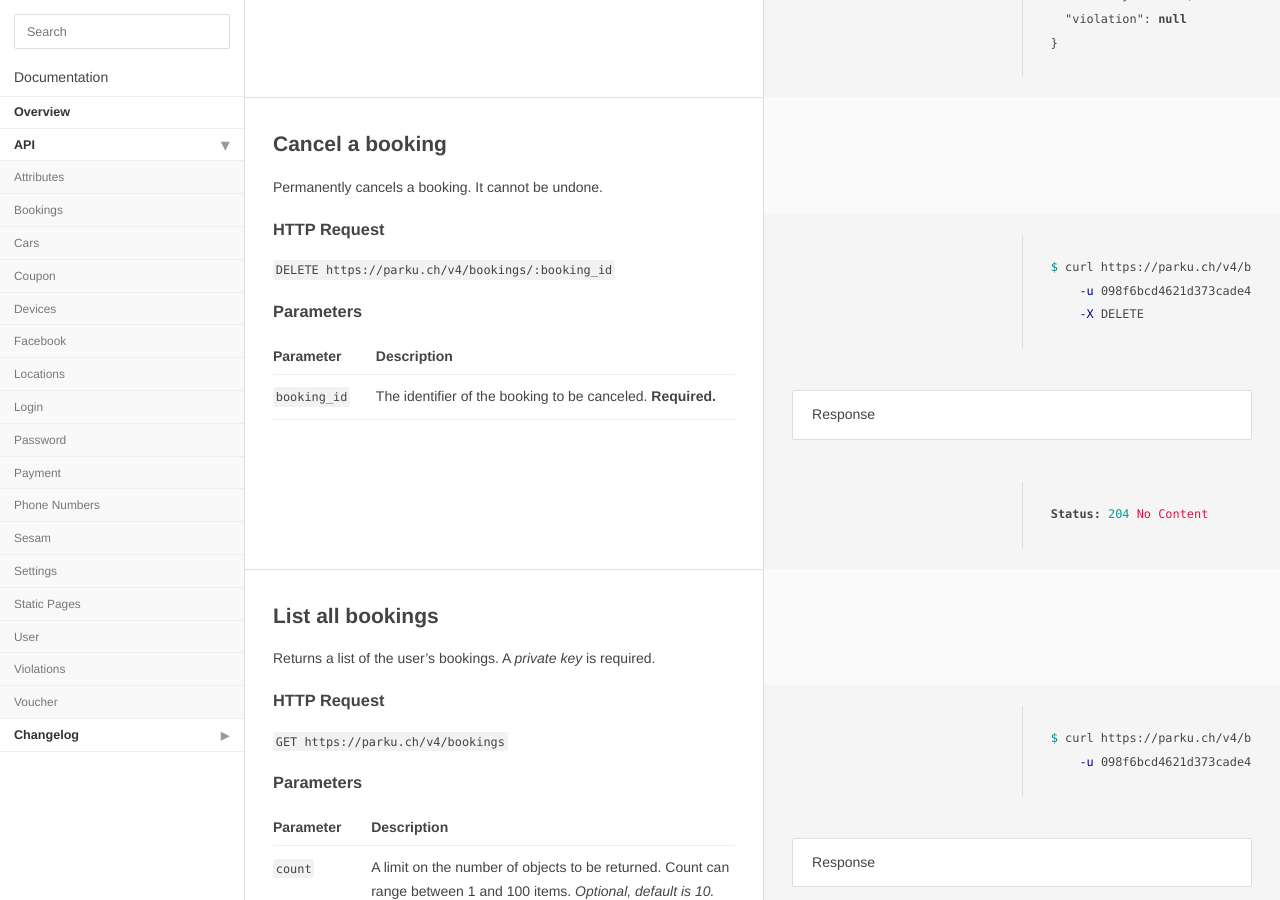
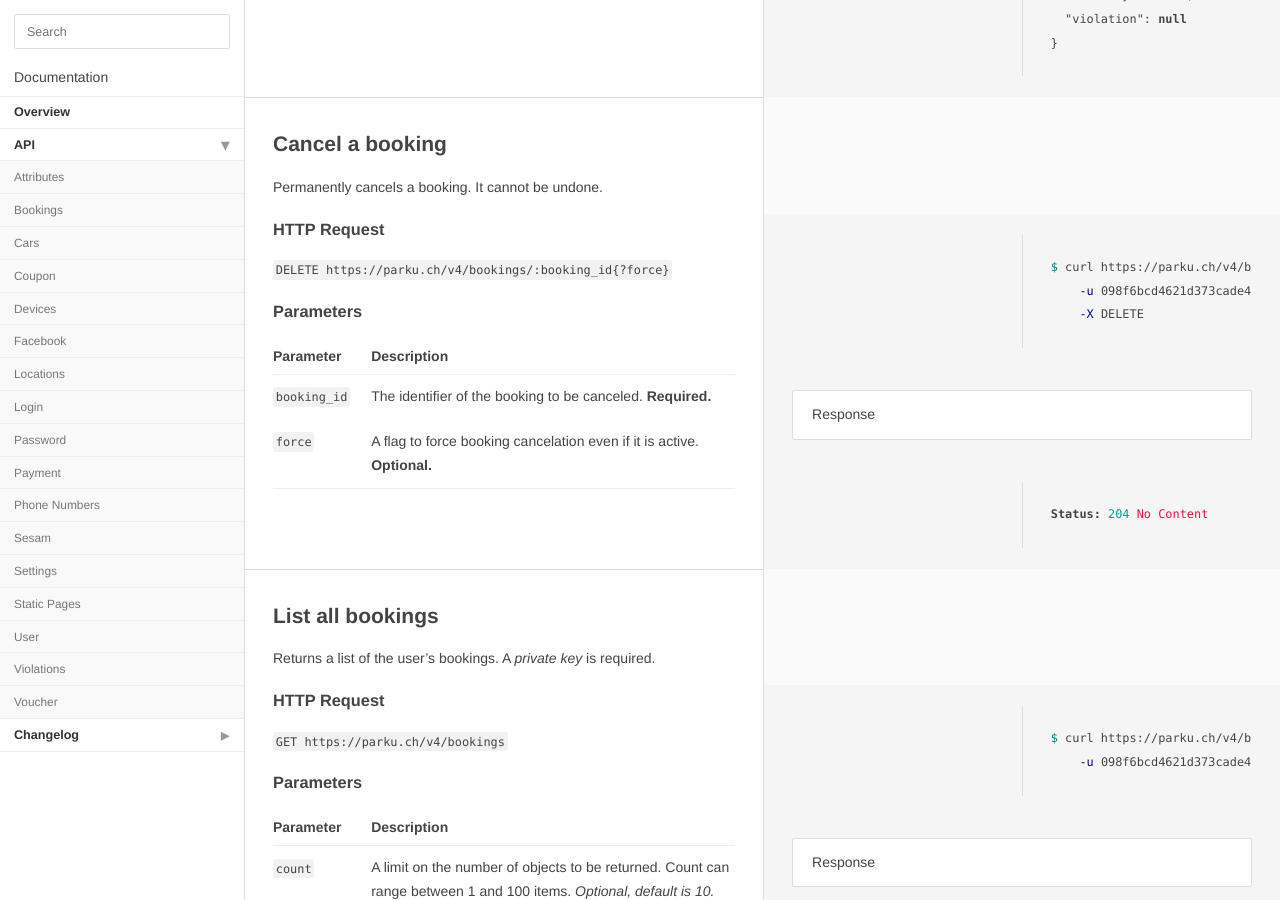
Before and after one commit to parku/docs, a Jekyll site: the page built from api/bookings.md, in a window 1280 px wide and 900 px high, scrolled down 8567 px. Built offline with Jekyll 4.4.1, drawn with Linux system fonts in a browser that asks for light colours; Markdown is read by kramdown in place of the engine named in the settings.

Commit message:
DEV-640 Next available at

````diff
--- a/api/bookings.md
+++ b/api/bookings.md
@@ -434,7 +434,7 @@
 Permanently cancels a booking. It cannot be undone.
 
 ```sh
-$ curl {{ site.parku.api }}/bookings/005c4826-4e28-11e3-a675-d43d7eece53d \
+$ curl {{ site.parku.api }}/bookings/005c4826-4e28-11e3-a675-d43d7eece53d?force \
     -u 098f6bcd4621d373cade4e832627b4f6:parku \
     -X DELETE
 ```
@@ -447,13 +447,14 @@
 
 ### HTTP Request
 
-`DELETE {{ site.parku.api }}/bookings/:booking_id`
+`DELETE {{ site.parku.api }}/bookings/:booking_id{?force}`
 
 ### Parameters
 
 Parameter      | Description
 ---            | ---
 `booking_id`   | The identifier of the booking to be canceled. __Required.__
+`force`        | A flag to force booking cancelation even if it is active. __Optional.__
 
 
 ## List all bookings
````
